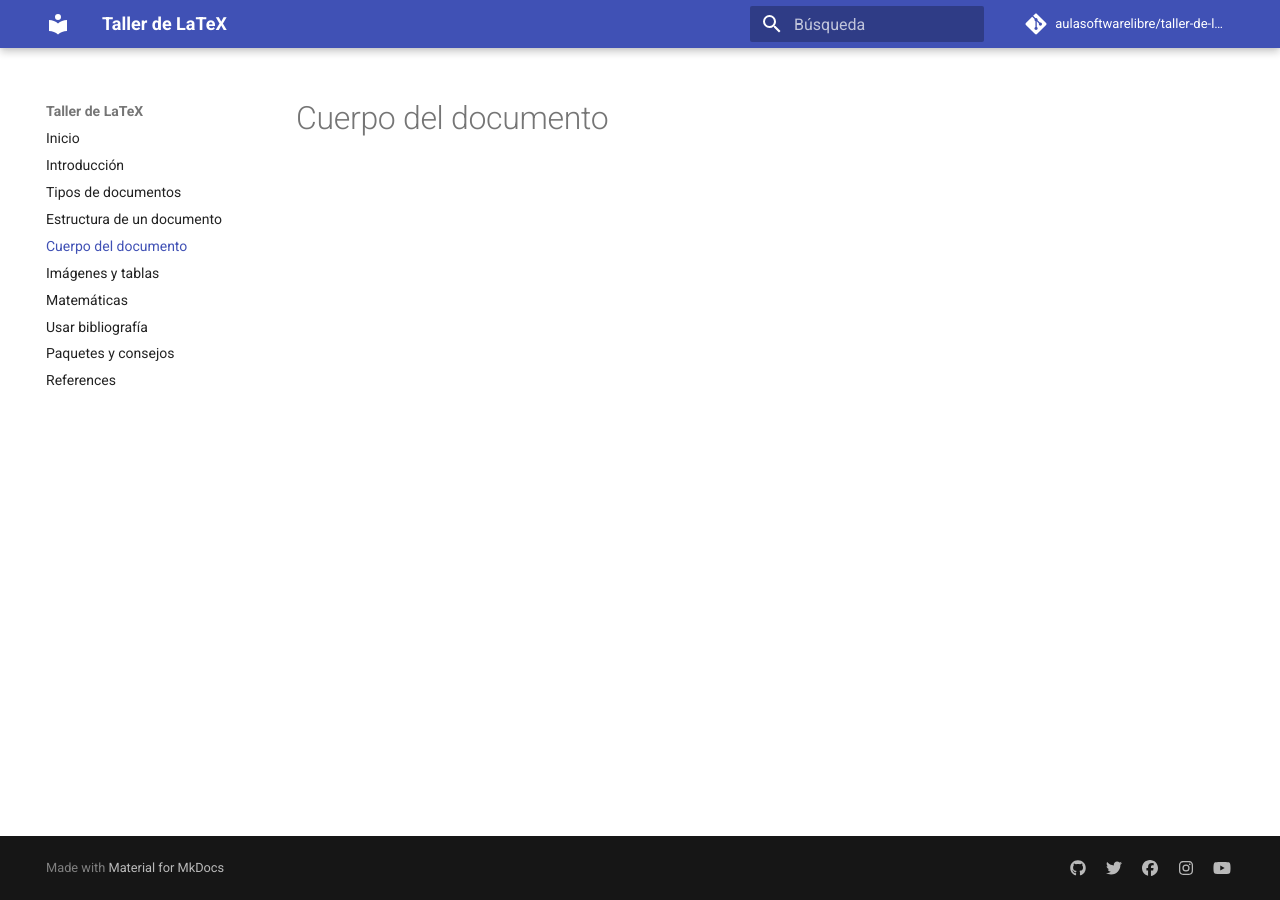
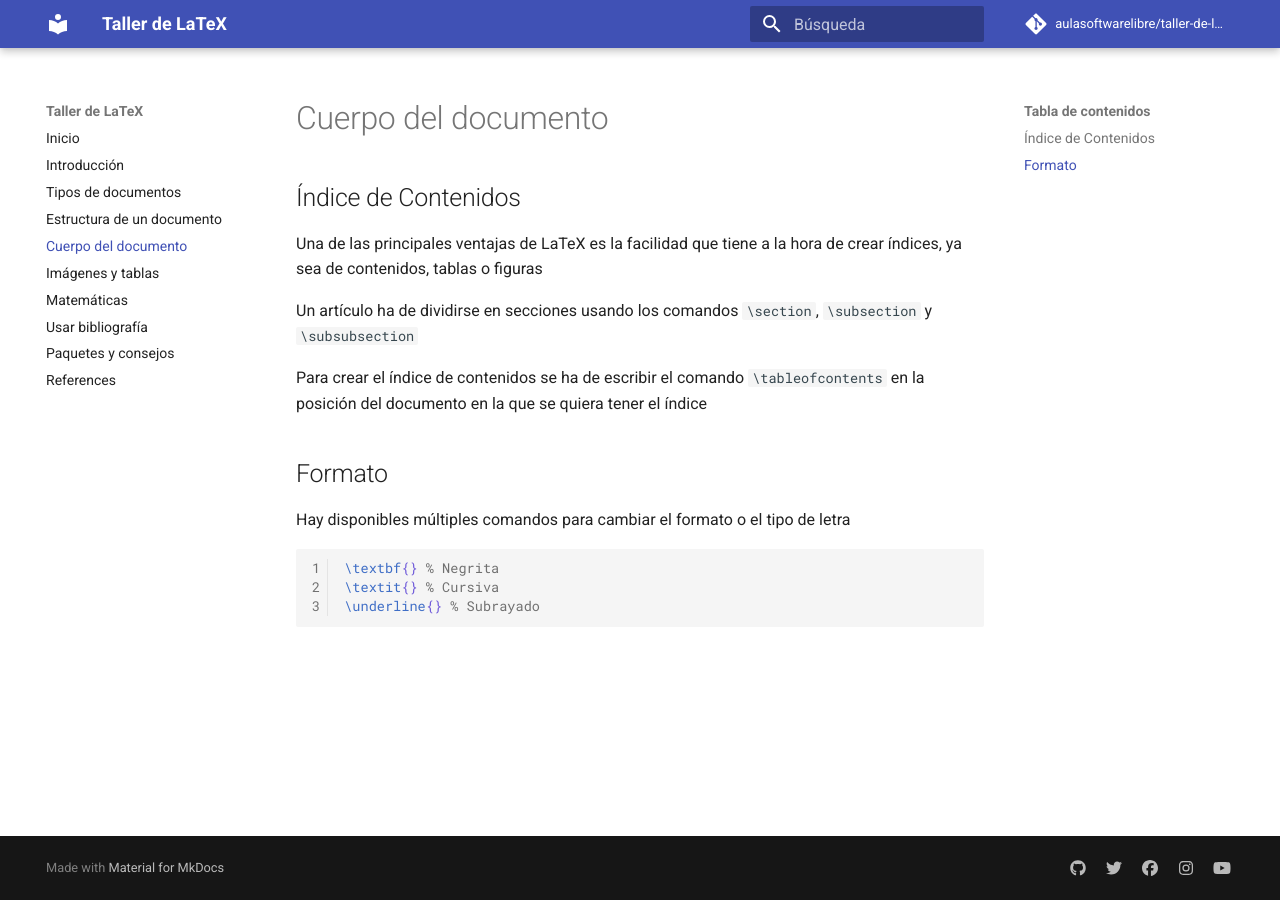
Before and after one commit to aulasoftwarelibre/taller-de-latex, an MkDocs documentation site: the page built from docs/document-body.md, in a window 1280 px wide. Built offline with MkDocs 1.6.1 and Material for MkDocs 9.7.7, drawn with Linux system fonts in a browser that asks for light colours; comment, search, counter and statistics services are not loaded.

Commit message:
Deploy documentation (in progress) for workshop (#3)

````diff
--- a/docs/document-body.md
+++ b/docs/document-body.md
@@ -1 +1,19 @@
 # Cuerpo del documento
+
+## Índice de Contenidos
+
+Una de las principales ventajas de LaTeX es la facilidad que tiene a la hora de crear índices, ya sea de contenidos, tablas o figuras
+
+Un artículo ha de dividirse en secciones usando los comandos `\section`, `\subsection` y `\subsubsection`
+
+Para crear el índice de contenidos se ha de escribir el comando `\tableofcontents` en la posición del documento en la que se quiera tener el índice
+
+## Formato
+
+Hay disponibles múltiples comandos para cambiar el formato o el tipo de letra
+
+```latex
+\textbf{} % Negrita
+\textit{} % Cursiva
+\underline{} % Subrayado
+```
````
Also changed, not shown: docs/documents.md (+4 -0 lines), docs/introduction.md (+2 -0 lines), docs/structure.md (+9 -0 lines), docs/images/latex-intro.png (added), 1 other file.
